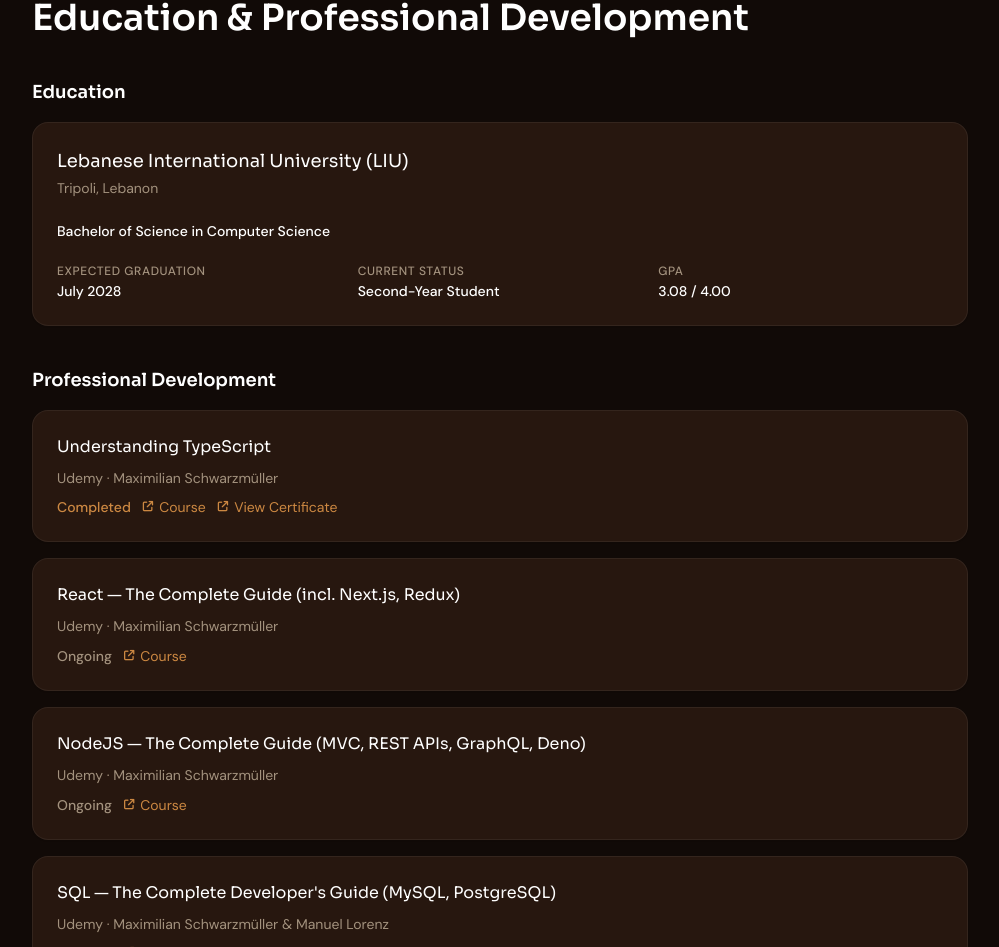
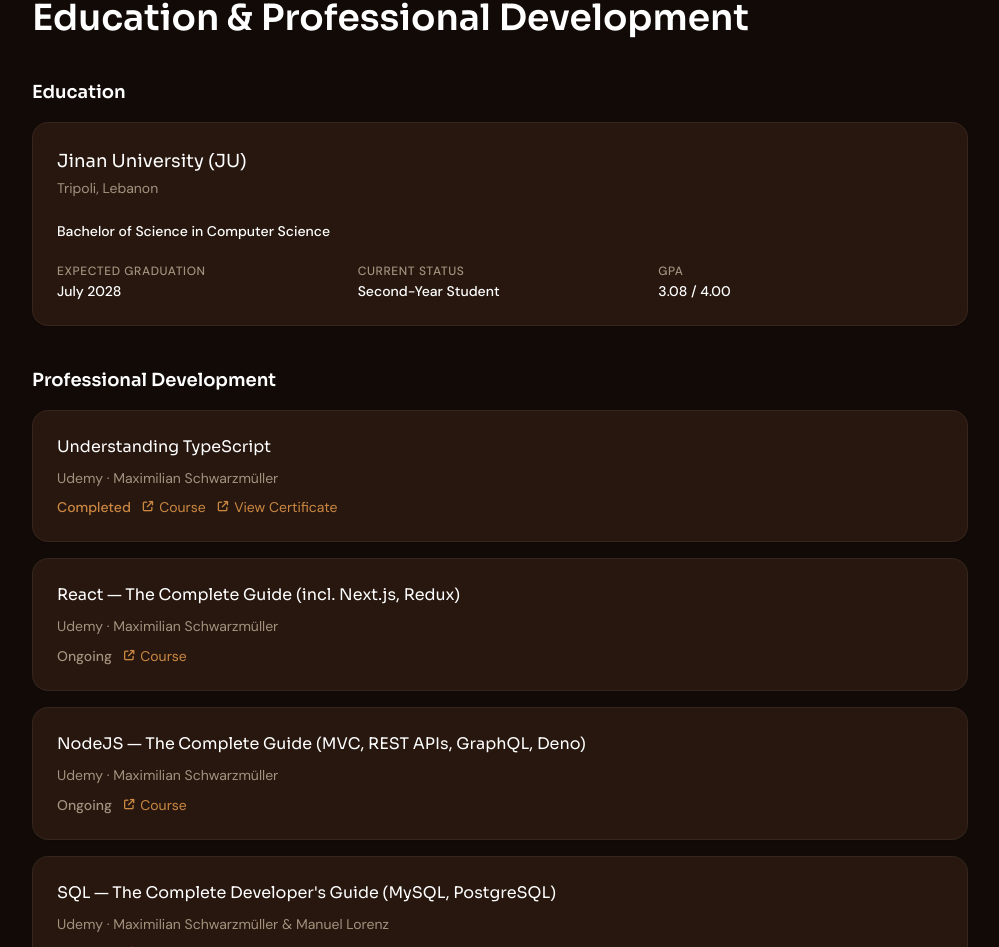
Before and after one commit to ahdevworker03/Abdallah-Hassoun-Portfolio, a React (Vite) app: page / in a window 1280 px wide. Shown: the part 1351-2298 px from the top of the page, without its empty margins (140-1139 px from the left). Built offline with nearby package versions, Linux system fonts and the light colour scheme.

Commit message:
feat: update education institution to Jinan University for accuracy

```diff
--- a/src/data/education.ts
+++ b/src/data/education.ts
@@ -20,7 +20,7 @@ export interface TrainingItem {
 }
 
 export const education: Education = {
-  institution: "Lebanese International University (LIU)",
+  institution: "Jinan University (JU)",
   location: "Tripoli, Lebanon",
   degree: "Bachelor of Science in Computer Science",
   expectedGraduation: "July 2028",
```
